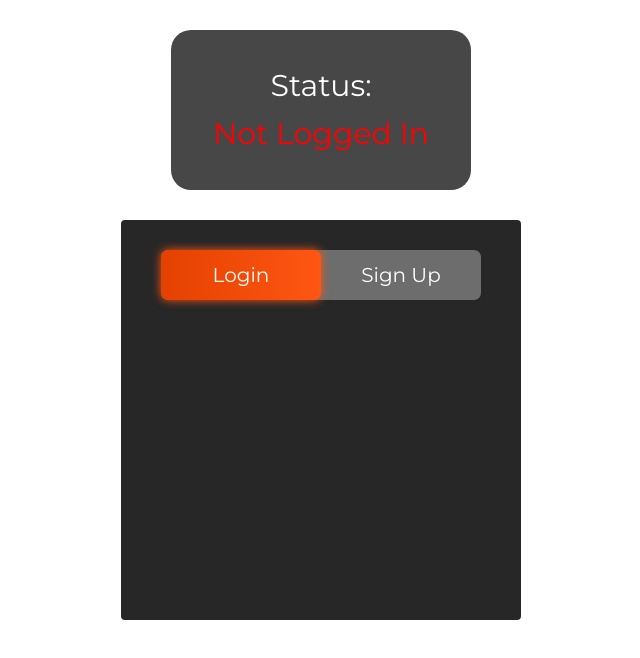
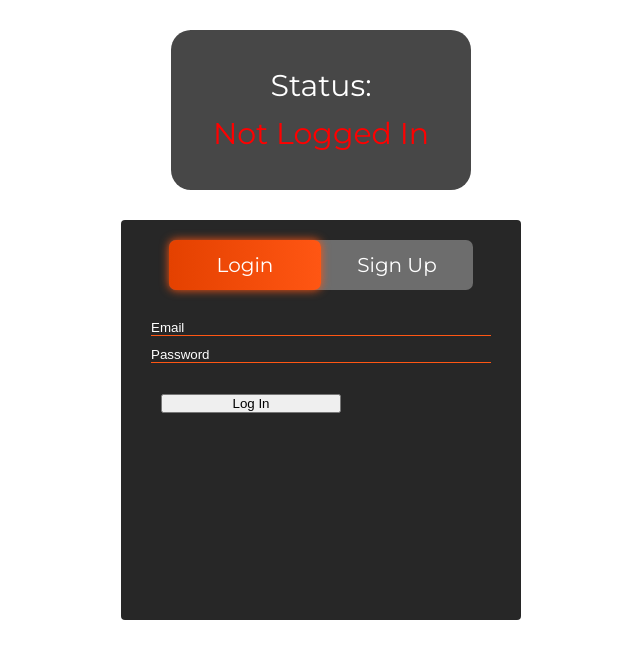
Before and after one commit to theNickMagee/Plain-React-CSS, a React (Create React App) app: page / in a window 1280 px wide. Shown: the top 658 px of the page, without its empty margins (319-959 px from the left). Built offline with nearby package versions, Linux system fonts and the light colour scheme.

Commit message:
variables

```diff
--- a/src/App.js
+++ b/src/App.js
@@ -5,12 +5,14 @@ import Status from "./components/status/Status";
 import LoginAndSignUp from "./components/loginAndSignUp/LoginAndSignUp";
 
 function App() {
+  // Logged in state
   const [loggedIn, setLoggedIn] = useState(false);
 
   const logOut = () => {
     setLoggedIn(false);
   };
 
+  // Status viewer, Login and Sign up component, and logout button
   return (
     <div className="App">
       <div className="component-container">
--- a/src/components/login/Login.css
+++ b/src/components/login/Login.css
@@ -1,24 +1,21 @@
 .login-container {
   color: white;
-  background-color: rgb(71, 71, 71);
-
-  border-radius: 0.4rem;
-  /* font-size: 3rem; */
-
-  display: flex;
-  flex-direction: column;
-  /* justify-content: center; */
-  justify-content: space-around;
-  align-content: center;
-  text-align: center;
-  height: 30rem;
-  padding: 1rem 1rem;
-
-  width: 30rem;
+  /* background-color: rgb(71, 71, 71); */
+  flex: 1 0 auto;
+  margin: 0 1rem 2rem 1rem;
+  border-radius: 1rem;
 }
 
-.login-label {
-  font-size: 2rem;
+.login-sign-up-form-inputs {
+  width: 100%;
+  border: 0;
+  outline: 0;
+  background: transparent;
+  border-bottom: 1px solid var(--main-color);
+}
+
+.login-sign-up-form-inputs::placeholder {
+  color: white;
 }
 
 .email-field {
--- a/src/components/login/Login.jsx
+++ b/src/components/login/Login.jsx
@@ -3,30 +3,30 @@ import React, { useState } from "react";
 import "./Login.css";
 
 const Login = (props) => {
-  const [username, setUsername] = useState("");
+  const [email, setEmail] = useState("");
   const [password, setPassword] = useState("");
 
-  const handleUsernameChange = (e) => {
-    setUsername(e.target.value);
+  const handleEmailChange = (e) => {
+    setEmail(e.target.value);
   };
   const handlePasswordChange = (e) => {
     setPassword(e.target.value);
   };
 
   return (
-    <div>
     <div className="login-container">
-        <div className="login-label">Login</div>
       <div className="email-field">
         <input
+          className="login-sign-up-form-inputs"
           type="text"
-            value={username}
-            placeholder="Username"
-            onChange={handleUsernameChange}
+          value={email}
+          placeholder="Email"
+          onChange={handleEmailChange}
         />
       </div>
       <div className="password-field">
         <input
+          className="login-sign-up-form-inputs"
           type="text"
           placeholder="Password"
           value={password}
@@ -37,7 +37,6 @@ const Login = (props) => {
         <button className="login-button">Log In</button>
       </div>
     </div>
-    </div>
   );
 };
 
--- a/src/components/loginAndSignUp/LoginAndSignUp.css
+++ b/src/components/loginAndSignUp/LoginAndSignUp.css
@@ -1,33 +1,41 @@
 /* ENTIER CONTAINER */
-.login-container {
+.login-sign-up-container {
+  /* DIMENSIONS AND STYLE */
   background-color: rgb(39, 39, 39);
   border-radius: 0.4rem;
   height: 40rem;
-  padding: 2rem 1rem;
   min-width: 40rem;
 
+  /* INNARDS */
+  padding: 0rem 1rem;
   display: flex;
   flex-direction: column;
-  justify-content: space-around;
+  /* justify-content: space-around; */
   align-content: center;
 
   position: relative;
 }
 
 /* TEXT CONTAINER */
-.login-toggle-container {
+.login-sign-up-toggle-container {
   display: flex;
-  justify-content: space-around;
+  /* justify-content: space-around; */
   width: 80%;
-  position: relative;
+  /* position: relative; */
   height: 5rem;
   /* outline: solid 0.1rem rgb(126, 126, 126); */
-  border-radius: 0.6rem;
-  background-color: rgba(175, 175, 175, 0);
+  /* border-radius: 0.6rem; */
+  /* background-color: rgba(175, 175, 175, 0); */
   z-index: 3;
 }
 
-.login-choice {
+.toggle-and-square-container {
+  position: relative;
+  height: 6rem;
+  margin: 2rem 0 1rem;
+}
+
+.toggle-choice {
   font-size: 2rem;
   color: white;
   width: 50%;
@@ -37,25 +45,25 @@
 }
 
 /* PUT SLIDER UNDER OPTIONS */
-.login-toggle-container,
-.login-square-container {
+.login-sign-up-toggle-container,
+.toggle-square-container {
   position: absolute;
-  top: 3rem;
+  top: 0rem;
   right: 50%;
   transform: translateX(50%);
 }
 
-.login-square-container {
+.toggle-square-container {
   display: flex;
   width: 80%;
   height: 5rem;
-  background-color: rgb(109, 109, 109);
+  background-color: var(--light-grey);
   border-radius: 0.7rem;
 }
 
-.login-square {
-  background-image: linear-gradient(to right, #e44100, #ff5613);
-  box-shadow: 0 0 1rem #ff5613;
+.toggle-square {
+  background-image: var(--main-gradient);
+  box-shadow: var(--main-glow);
   width: 50%;
   height: 100%;
   border-radius: 0.7rem;
@@ -63,9 +71,6 @@
   /* z-index: -1; */
 }
 
-.login-square.right {
+.toggle-square.right {
   margin-left: 50%;
 }
-
-.login-square.right {
-}
--- a/src/components/loginAndSignUp/LoginAndSignUp.jsx
+++ b/src/components/loginAndSignUp/LoginAndSignUp.jsx
@@ -1,4 +1,6 @@
 import React, { useState } from "react";
+import Login from "../login/Login";
+import SignUp from "../signup/SignUp";
 import "./LoginAndSignUp.css";
 
 const LoginAndSignUp = (props) => {
@@ -14,18 +16,27 @@ const LoginAndSignUp = (props) => {
   };
 
   return (
-    <div className="login-container">
-      <div className="login-toggle-container">
-        <div className="login-choice" onClick={toggleToLogIn}>
-          Login
+    <div className="login-sign-up-container">
+      {/* TOP TOGGLE */}
+      {/* Because of the toggle requiring absolute positioning, both containers have hard-coded height */}
+      <div className="toggle-and-square-container">
+        <div className="login-sign-up-toggle-container">
+          <div className="toggle-choice" onClick={toggleToLogIn}>
+            Login
+          </div>
+          <div className="toggle-choice" onClick={toggleToSignUp}>
+            Sign Up
+          </div>
         </div>
-        <div className="login-choice" onClick={toggleToSignUp}>
-          Sign Up
+        <div className={`toggle-square-container`}>
+          <div
+            className={`toggle-square  ${logInMode ? "left" : "right"}`}
+          ></div>
         </div>
       </div>
-      <div className={`login-square-container`}>
-        <div className={`login-square  ${logInMode ? "left" : "right"}`}></div>
-      </div>
+      {/* Log in Mode or sign up mode? */}
+      {/* Note: these are styled margin of each component, to make simpler  */}
+      {logInMode ? <Login /> : <SignUp />}
     </div>
   );
 };
--- a/src/index.css
+++ b/src/index.css
@@ -1,3 +1,11 @@
+:root {
+  --main-color: #ff5613;
+  --secondary-color: #e44100;
+  --light-grey: rgb(109, 109, 109);
+  --main-gradient: linear-gradient(to right, #e44100, #ff5613);
+  --main-glow: 0 0 1rem #ff5613;
+}
+
 * {
   margin: 0;
   padding: 0;
```
Lines whose indentation alone changed are shown as unchanged.
